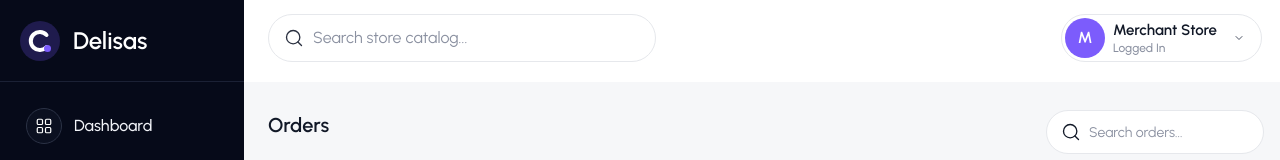
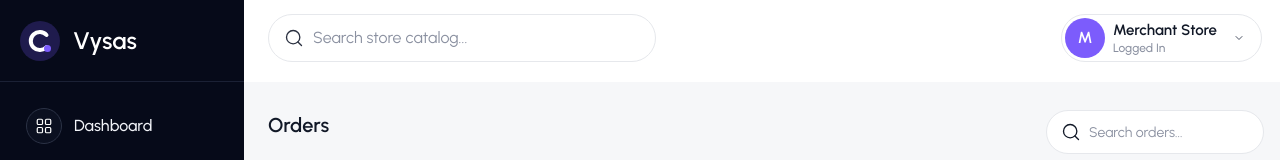
Before and after one commit to editingsclae/my-medusa-store, a Next.js app in the folder apps/portal/: page /orders in a window 1280 px wide. Shown: the top 160 px of the page. Built offline with nearby package versions, Linux system fonts and the light colour scheme; no server answers.

Commit message:
chore(portal): rename Delisas to Vysas in sidebar

```diff
--- a/apps/portal/components/layout/Sidebar.tsx
+++ b/apps/portal/components/layout/Sidebar.tsx
@@ -55,12 +55,12 @@ export default function Sidebar() {
           borderBottom: '1px solid #1B2135',
         }}
       >
-        <svg width="40" height="40" viewBox="0 0 40 40" role="img" aria-label="Delisas logo" style={{ flex: 'none' }}>
+        <svg width="40" height="40" viewBox="0 0 40 40" role="img" aria-label="Vysas logo" style={{ flex: 'none' }}>
           <circle cx="20" cy="20" r="20" fill="#1F1B4D" />
           <path d="M26.5 14 A9 9 0 1 0 26.5 26" fill="none" stroke="#FFFFFF" strokeWidth="4" strokeLinecap="round" />
           <circle cx="27.5" cy="27.5" r="3.5" fill="var(--accent)" />
         </svg>
-        <span style={{ fontSize: '24px', fontWeight: 600, lineHeight: 1 }}>Delisas</span>
+        <span style={{ fontSize: '24px', fontWeight: 600, lineHeight: 1 }}>Vysas</span>
       </div>
 
       {/* Nav */}
```
